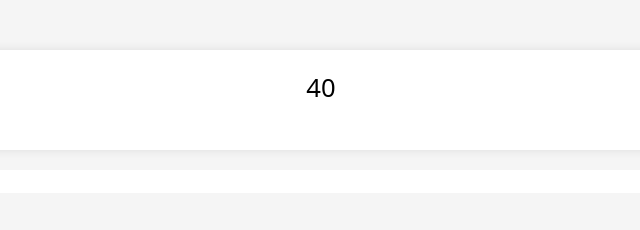
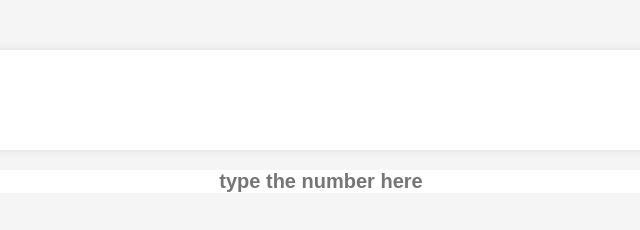
Before and after one commit to gloirekiba/number-parser, a website with bundled scripts: page src/index.html in a window 1280 px wide. Shown: the whole page, without its empty margins (319-959 px from the left). Built offline with nearby package versions, Linux system fonts and the light colour scheme.

Commit message:
💄 update ui

```diff
--- a/src/index.html
+++ b/src/index.html
@@ -10,8 +10,14 @@
   </head>
   <body>
     <div class="container">
-      <p class="result" id="result">40</p>
-      <input type="text" class="numberInput" id="numberInput" />
+      <p class="result" id="result"></p>
+      <input
+        type="text"
+        class="numberInput"
+        id="numberInput"
+        placeholder="type the number here"
+        pattern="[a-z]*"
+      />
     </div>
   </body>
 </html>
```
